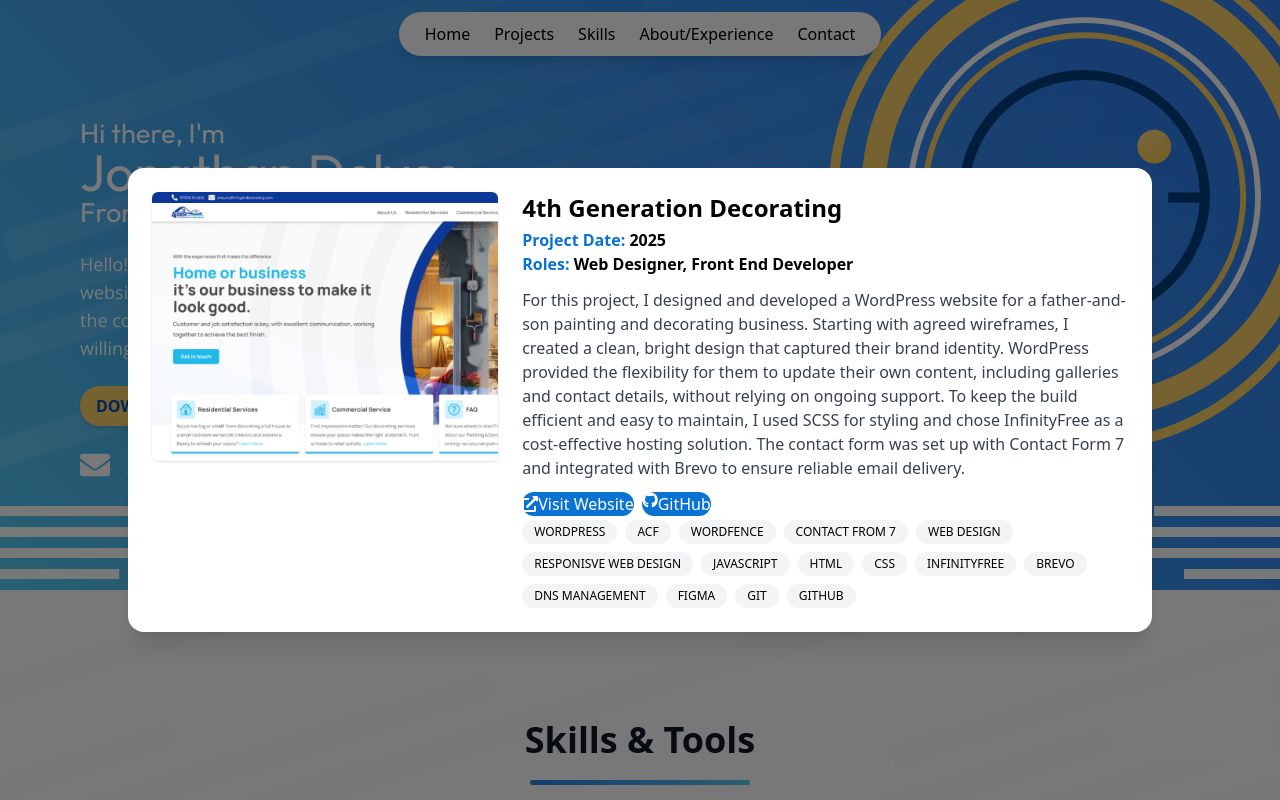
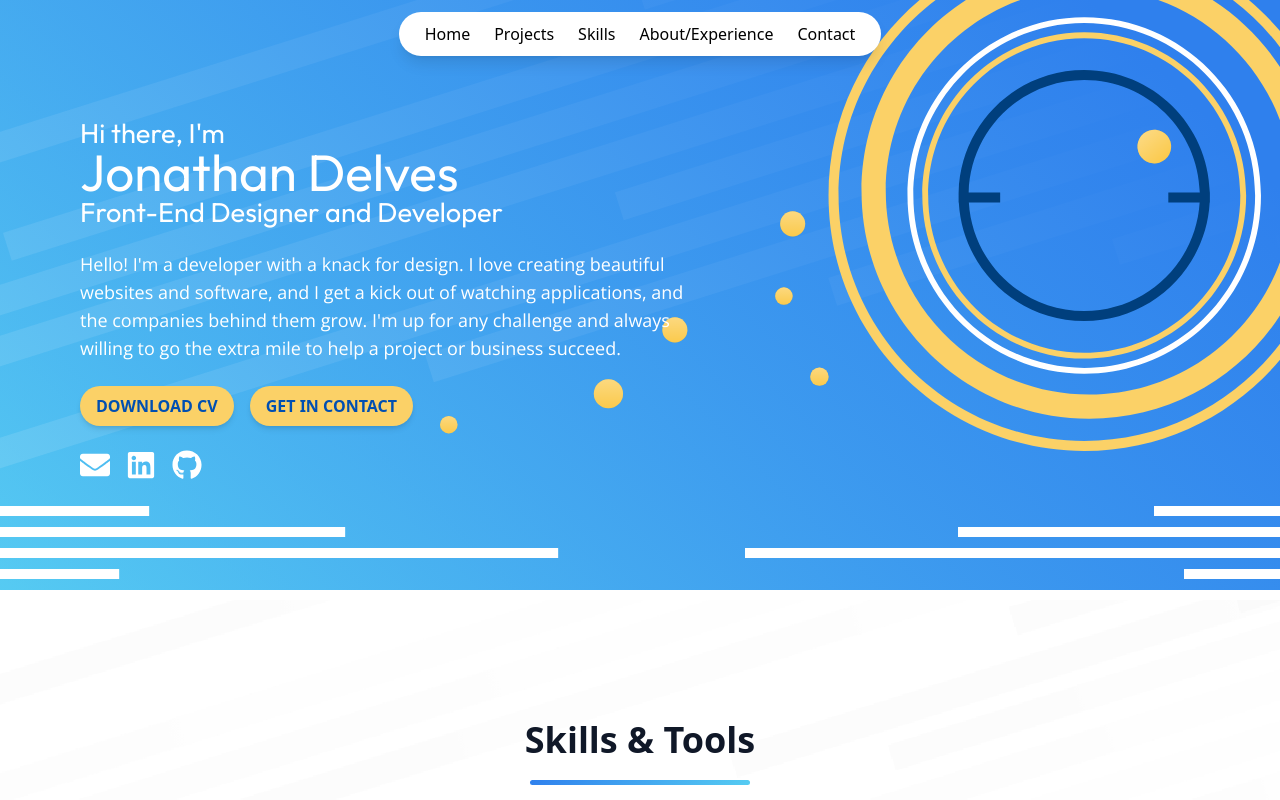
Before and after one commit to JD2410/portfolio, a React (Vite) app: page / in a window 1280 px wide. Shown: the top 800 px of the page. Built offline with nearby package versions, Linux system fonts and the light colour scheme.

Commit message:
Introducing Modal context and structural adjustments

```diff
--- /dev/null
+++ b/src/app.jsx
@@ -0,0 +1,29 @@
+import Header from './components/header/header.jsx';
+import Hero from './components/hero/hero.jsx';
+import Skills from './components/skills/skills.jsx';
+import About from './components/about/about.jsx';
+import Experience from './components/experience/experiences.jsx';
+import Projects from './components/projects/projects.jsx';
+import Contact from './components/contact/contact.jsx'
+import Footer from './components/footer/footer.jsx'
+import { useModal } from './components/context/context.jsx';
+
+const Porfolio = () => {
+
+    const { modalOpen } = useModal()
+
+    return(
+        <div className={modalOpen ? "modal-open" : "modal-closed"}>
+        <Header />
+        <Hero />
+        <Skills />
+        <About />
+        <Experience />
+        <Projects />
+        <Contact />
+        <Footer />
+        </div>
+    )
+}
+
+export default Porfolio
--- /dev/null
+++ b/src/components/context/context.jsx
@@ -0,0 +1,19 @@
+import { createContext, useState, useContext } from "react";
+
+const ProjectContext = createContext(undefined)
+
+export const ProjectProvider = ({ children }) => {
+
+    const [modalOpen, setModalOpen] = useState(true)
+    const toggleModal = () => setModalOpen(prev => (prev ? false : true))
+
+    return (
+        <ProjectContext.Provider value={{modalOpen, toggleModal}}>
+            {children}
+        </ProjectContext.Provider>
+    )
+}
+
+export const useModal = () => {
+    return useContext(ProjectContext)
+}
--- a/src/components/projects/modal.css
+++ b/src/components/projects/modal.css
@@ -1,4 +1,4 @@
-.modal {
+.modal.open {
     position: fixed;
     width: 100%;
     height: 100%;
--- a/src/components/projects/modal.jsx
+++ b/src/components/projects/modal.jsx
@@ -1,6 +1,7 @@
 import { FaGithub, FaExternalLinkAlt } from "react-icons/fa";
 
 const Modal = (props) => {
+
     return (
         <>
         <div className="bg-white rounded-2xl shadow-xl max-h-[70vh] max-w-[80%] w-[100%] flex gap-6 p-6">
@@ -8,7 +9,10 @@ const Modal = (props) => {
                 <img src={props.project.image} alt="" className='shadow-sm rounded-md' />
             </div>
             <div className="flex-7" >
-                <h1 className="text-2xl font-bold text-left mb-1">{props.project.name}</h1>
+                <div className="flex justify-between">
+                    <h1 className="text-2xl font-bold text-left mb-1">{props.project.name}</h1>
+                    <div>Close</div>
+                </div>
                 <div className="font-bold">
                     <p><span className="text-[#0972D3]">Project Date:</span> {props.project.date}</p>
                     <p className="font-bold"><span className="text-[#0972D3]">Roles:</span> {props.project.roles.map((ele,index) => (index == 0 ? ele : ', ' + ele ))}</p>
--- a/src/components/projects/projects.jsx
+++ b/src/components/projects/projects.jsx
@@ -8,8 +8,12 @@ import Horizonhobby from './assets/horizonhobby.png'
 import LabelMaker from './assets/label-maker.png'
 import ProjectDisplay from './project';
 import Modal from "./modal";
+import { useState } from "react";
 
 const Projects = () => {
+    const [modalOpen, setmodalOpen] = useState(false)
+    const [whichProject, setWhichProject] = useState(2)
+
     const projectDetails = [
         {
             name: "4th Generation Decorating",
@@ -102,12 +106,13 @@ const Projects = () => {
             <h1 className="text-center text-4xl font-bold">Projects Personal and Commercial</h1>
             <hr className="hr-underline mt-6 mb-6 w-[100%] lg:max-w-[580px] rounded-sm" />
             <p className="text-center leading-[1.8rem] text-gray-700 pl-2 pr-2 max-w-6xl">Here are some of the projects I’ve been apart of over the years in either front end development, project management or UI/UX Design aspect. Along with some of my personal projects to sharpen and build my skillset.</p>
+            {whichProject}
             {projectDetails.map((ele, index) => (
                 <ProjectDisplay project={ele} key={index}></ProjectDisplay>
             ))}
          </section>
-         <div className='modal'>
-            <Modal project={projectDetails[0]} />
+         <div className={"modal " + (!modalOpen ? ' closed' : ' open')}>
+            <Modal project={projectDetails[whichProject]} />
          </div>
         </>
     )
--- a/src/main.jsx
+++ b/src/main.jsx
@@ -1,24 +1,13 @@
 import { StrictMode } from 'react'
 import { createRoot } from 'react-dom/client'
 import './index.css'
-import Header from './components/header/header.jsx';
-import Hero from './components/hero/hero.jsx';
-import Skills from './components/skills/skills.jsx';
-import About from './components/about/about.jsx';
-import Experience from './components/experience/experiences.jsx';
-import Projects from './components/projects/projects.jsx';
-import Contact from './components/contact/contact.jsx'
-import Footer from './components/footer/footer.jsx'
+import { ProjectProvider } from './components/context/context.jsx';
+import Porfolio from './app.jsx';
 
 createRoot(document.getElementById('root')).render(
   <StrictMode>
-    <Header />
-    <Hero />
-    <Skills />
-    <About />
-    <Experience />
-    <Projects />
-    <Contact />
-    <Footer />
+    <ProjectProvider>
+      <Porfolio />
+    </ProjectProvider>
   </StrictMode>,
 )
```
